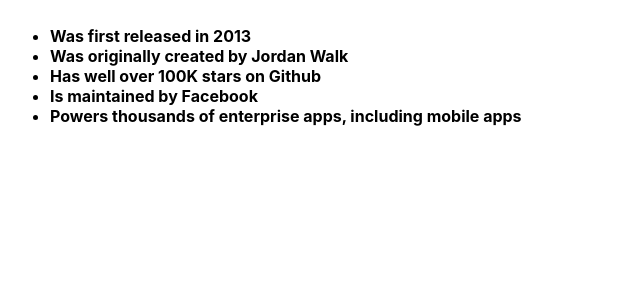
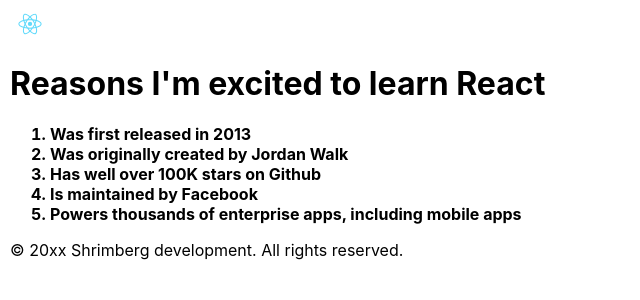
Before and after one commit to ramiinberg/react-static-page, a React (Create React App) app: page / in a window 1280 px wide. Shown: the top 300 px of the page, without its empty margins (0-640 px from the left). Built offline with nearby package versions, Linux system fonts and the light colour scheme.

Commit message:
Added header and footer to component

```diff
--- a/src/App.js
+++ b/src/App.js
@@ -3,13 +3,24 @@
 
 function Page() {
   return (
-    <ul className='bold-text'>
-    <li>Was first released in 2013</li>
-    <li>Was originally created by Jordan Walk</li>
-    <li>Has well over 100K stars on Github</li>
-    <li>Is maintained by Facebook</li>
-    <li>Powers thousands of enterprise apps, including mobile apps</li>
-  </ul>
+    <>
+    <header>
+      <nav>
+        <img src={logo} alt='React JS logo' className='img' />
+      </nav>
+    </header>
+    <h1>Reasons I'm excited to learn React</h1>
+    <ol className='bold-text'>
+      <li>Was first released in 2013</li>
+      <li>Was originally created by Jordan Walk</li>
+      <li>Has well over 100K stars on Github</li>
+      <li>Is maintained by Facebook</li>
+      <li>Powers thousands of enterprise apps, including mobile apps</li>
+    </ol>
+    <footer>
+      <p>© 20xx Shrimberg development. All rights reserved.</p>
+    </footer>
+  </>
   )
 }
 
```
